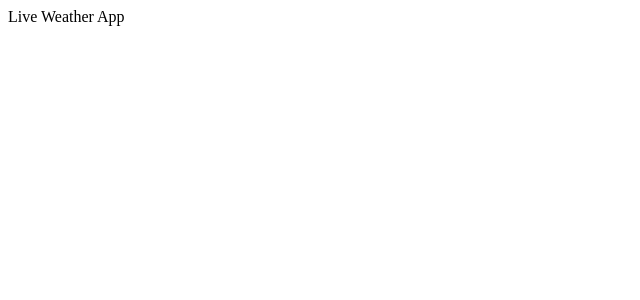
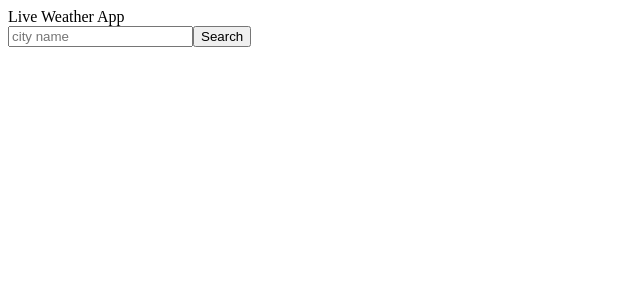
Before and after one commit to leighembee/live-weather-app, a React (Create React App) app: page / in a window 1280 px wide. Shown: the top 300 px of the page, without its empty margins (0-640 px from the left). Built offline with nearby package versions, Linux system fonts and the light colour scheme.

Commit message:
add input component to app

```diff
--- a/src/App.jsx
+++ b/src/App.jsx
@@ -1,8 +1,12 @@
 import './styles.css';
 import Header from './Components/Header';
+import InputCity from './Components/InputCity';
 
 const App = () => (
-  <Header />
+  <div>
+    <Header />
+    <InputCity />
+  </div>
 );
 
 export default App;
--- a/src/Components/InputCity.jsx
+++ b/src/Components/InputCity.jsx
@@ -1,8 +1,5 @@
 /* eslint-disable react/prop-types */
 /*
-- Provides user with a search box where they can search weather
-  information by city name
-- Component contains input field and a submit button
 - Component takes 3 attributes:
     city (value), onChangeHandler, onSubmitHandler
 - Submit button initiates API call
@@ -18,6 +15,7 @@ const InputCity = ({
       type="text"
       value={city}
       onChange={onChangeHandler}
+      placeholder="city name"
     />
     <button
       type="submit"
```
